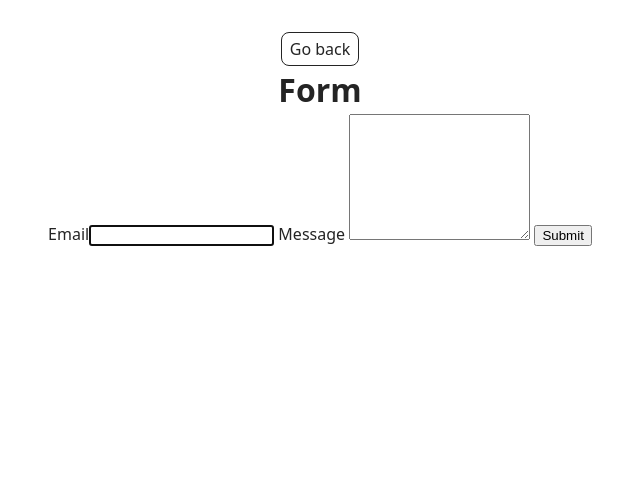
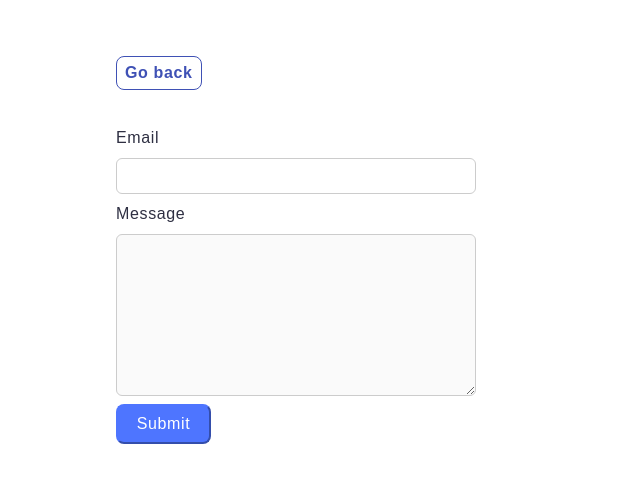
Before and after one commit to Iryna-M-html/goit-js-hw-09, a plain HTML site: page 2-form.html in a window 1280 px wide. Shown: the whole page, without its empty margins (320-960 px from the left). Drawn offline with Linux system fonts and the light colour scheme.

Commit message:
Deploying to gh-pages from @ Iryna-M-html/goit-js-hw-09@801b0b9b31def8108da289bf1a4c98bd289795ac 🚀

```diff
--- a/2-form.html
+++ b/2-form.html
@@ -5,10 +5,10 @@
     <meta http-equiv="X-UA-Compatible" content="IE=edge" />
     <meta name="viewport" content="width=device-width, initial-scale=1.0" />
     <title>Form</title>
-    <link rel = "stylesheet" href=" ./css/2-form.css"/>
     <script type="module" crossorigin src="/goit-js-hw-09/2-form.js"></script>
     <link rel="modulepreload" crossorigin href="/goit-js-hw-09/assets/styles-DD3qoKza.js">
     <link rel="stylesheet" crossorigin href="/goit-js-hw-09/assets/styles-DvPDDfy5.css">
+    <link rel="stylesheet" crossorigin href="/goit-js-hw-09/assets/2-form-C1bezSBh.css">
   </head>
   <body>
 
--- /dev/null
+++ b/assets/2-form-C1bezSBh.css
@@ -0,0 +1 @@
+body{margin:0;font-family:Montserrat,sans-serif;font-weight:400;font-size:16px;line-height:1.5;letter-spacing:.04em;color:#2e2f42}.container{display:flex;align-items:flex-start;justify-content:flex-start;flex-direction:column;gap:16px;border-radius:8px;padding:24px;width:408px;height:296px;background:#fff}.main-title{font-size:28px;margin-bottom:20px;text-align:center;display:none}.back-link{display:inline-block;margin-bottom:20px;text-decoration:none;color:#3f51b5;font-weight:700}.back-link:hover{text-decoration:underline}.feedback-form{display:flex;flex-direction:column;gap:8px;height:192px}.feedback-form label{font-weight:400;font-size:16px;display:flex;flex-direction:column;text-align:left;width:360px}.feedback-form input,.feedback-form textarea{margin-top:8px;padding-top:8px;padding-bottom:8px;padding-left:16px;font-size:16px;color:#2e2f42;border:1px solid #ccc;border-radius:6px;background-color:#fafafa;border-color:808080;transition:border-color .2s ease}.feedback-form input:focus,.feedback-form textarea:focus{outline:none;border-color:000000;background-color:#fff}.feedback-form button{display:flex;align-items:center;justify-content:center;flex-direction:row;gap:10px;border-radius:8px;padding:8px 16px;width:95px;height:40px;background:#4e75ff;border-color:#4e75ff;font-weight:500;font-size:16px;line-height:1.5;letter-spacing:.04em;color:#fff}.feedback-form button:hover{background:#6c8cff}
```
